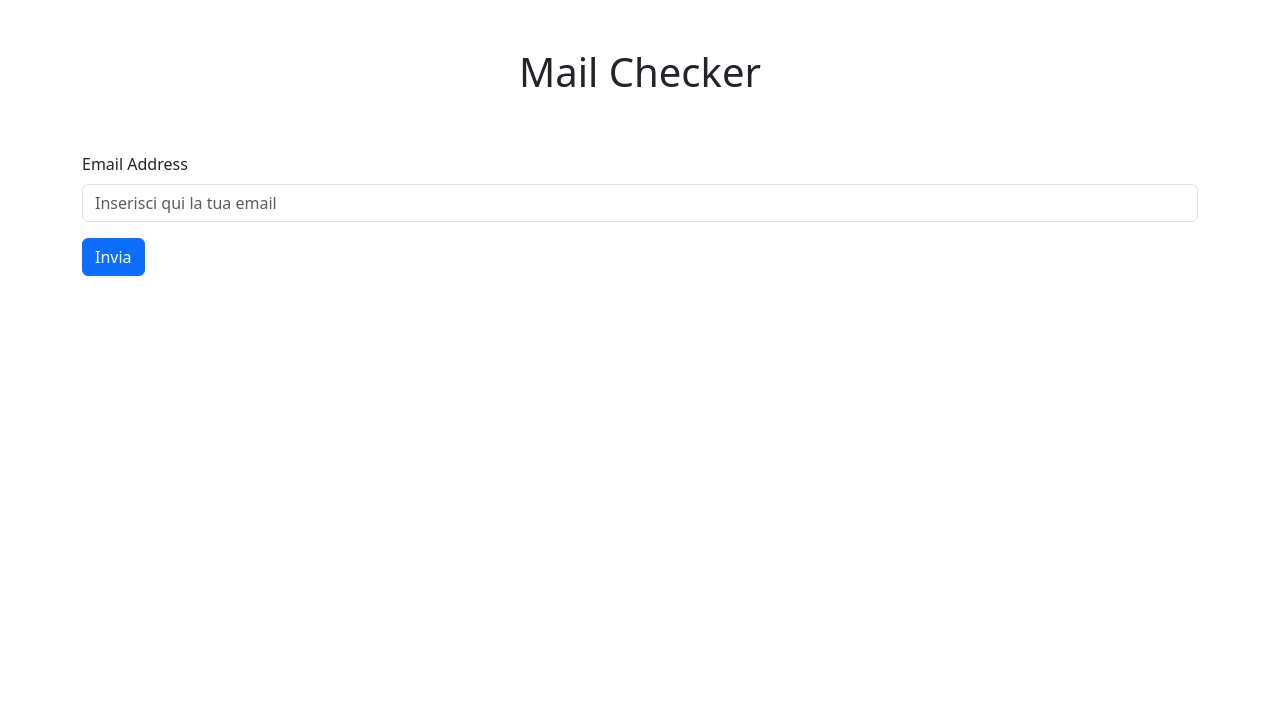
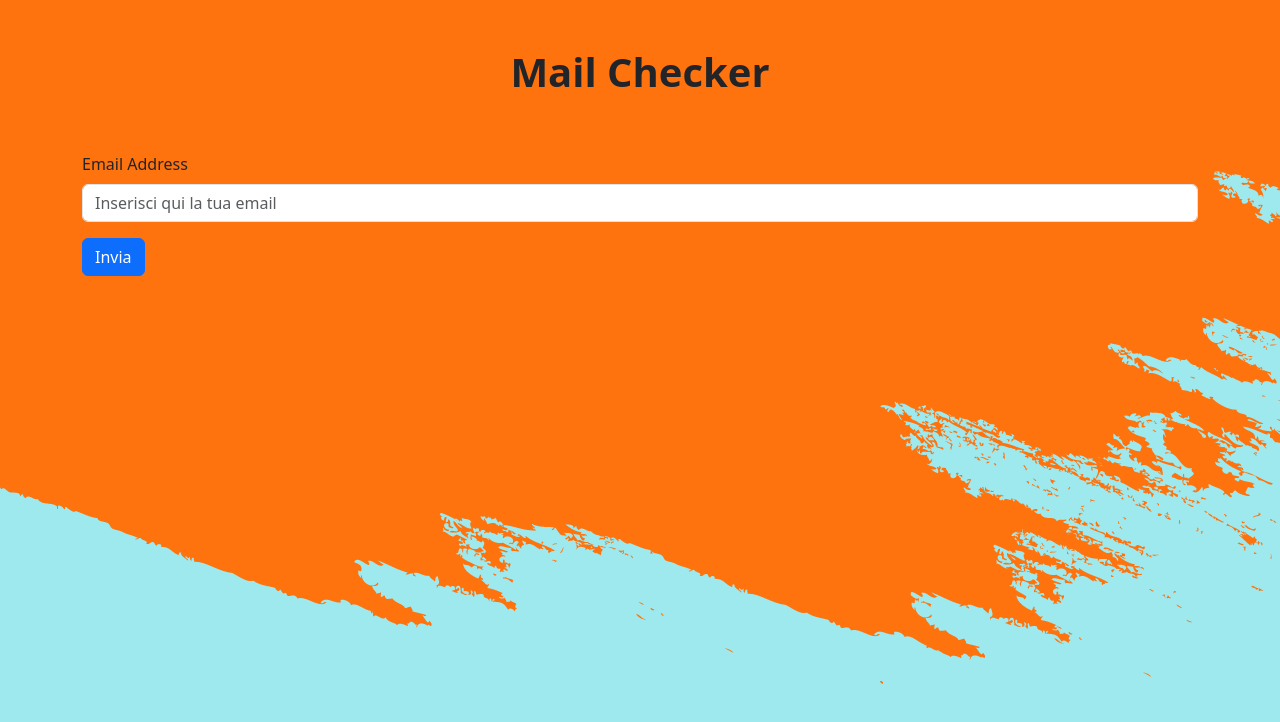
Before and after one commit to SimoneFilograna/js-mail-dadi, a plain HTML site: page index.html in a window 1280 px wide. Drawn offline with nearby package versions, Linux system fonts and the light colour scheme.

Commit message:
fixed-bg

```diff
--- a/css/style.css
+++ b/css/style.css
@@ -0,0 +1,5 @@
+body{
+    background-color: rgb(157, 233, 238);
+    background-image: url(../img/bgmail.png);
+
+}
--- a/index.html
+++ b/index.html
@@ -14,13 +14,13 @@
 <body>
     <header>
         <div>
-            <h1 class="text-center p-5">Mail Checker</h1>
+            <h1 class="text-center p-5 fw-bold">Mail Checker</h1>
         </div>
     </header>
     <main>
         <div class="container">
             <div class="mb-3">
-                <label for="email-input" class="form-label">Email Address</label>
+                <label for="email-input" class="form-label fw-medium">Email Address</label>
                 <input type="text" class="form-control" id="email-input" placeholder="Inserisci qui la tua email" value="">
             </div>
             <div class="col-3">
```
Also changed, not shown: img/bgmail.png (added).
